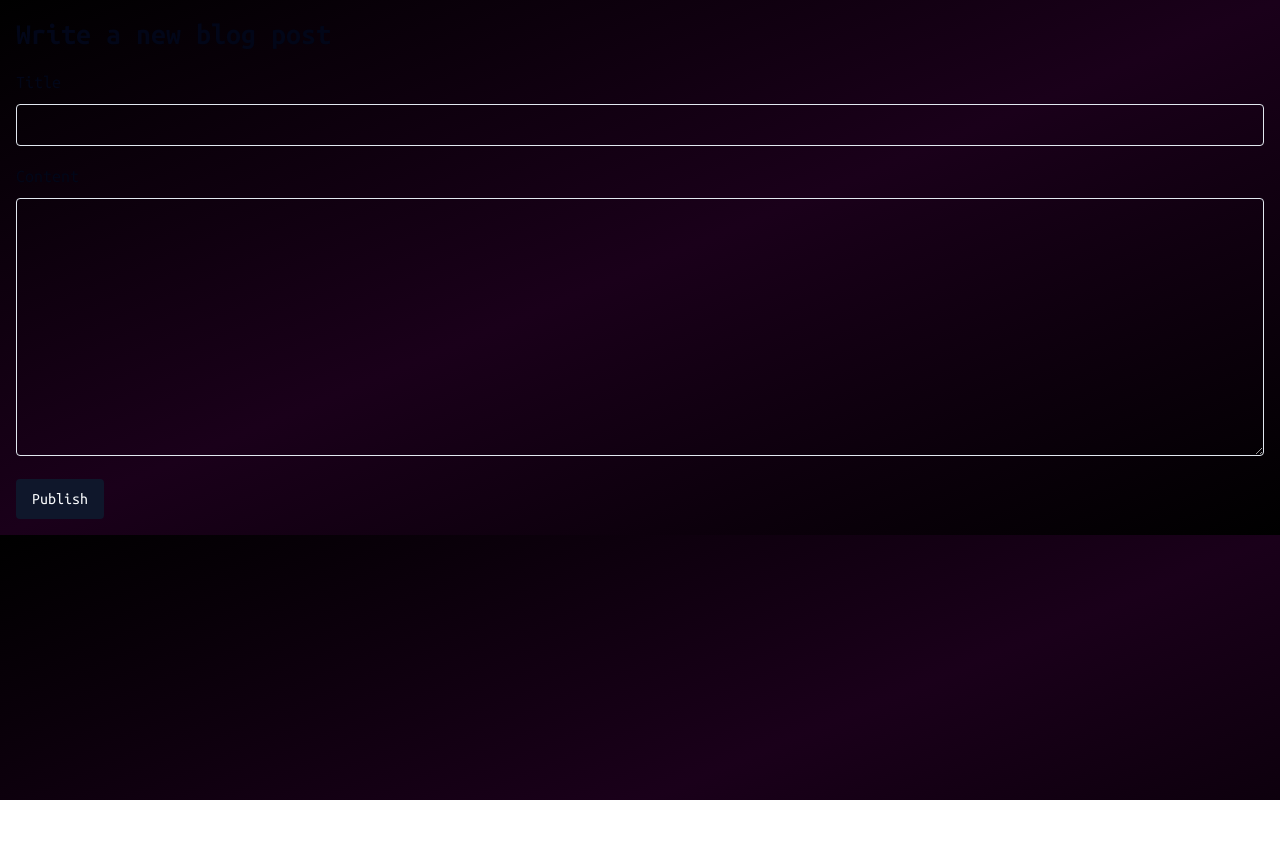
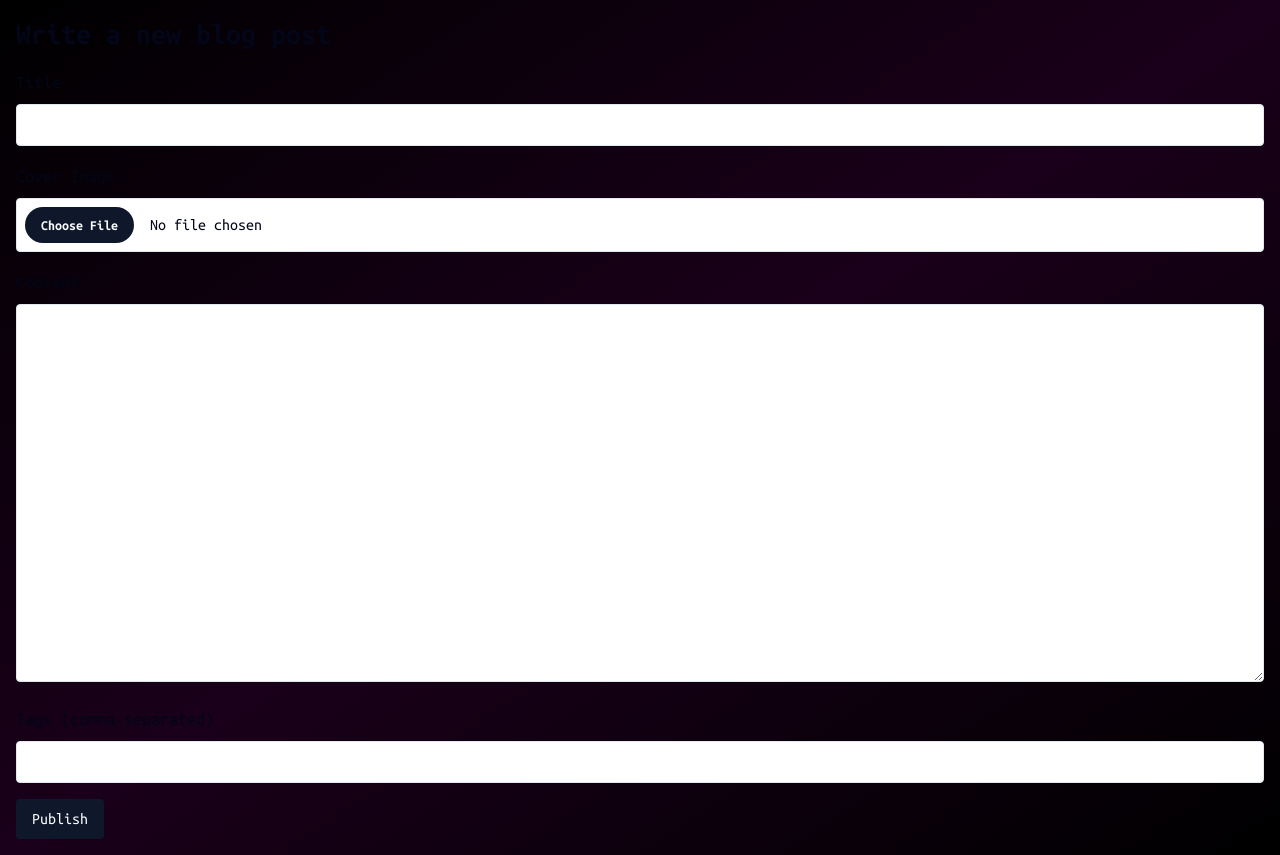
Before and after one commit to GautamRaj-1200/gautam-blogs, a Next.js app: page /write in a window 1280 px wide. Before the commit the page ends 800 px from the top, so only its background shows below. Built offline with nearby package versions, Linux system fonts and the light colour scheme.

Commit message:
modify write page

```diff
--- a/src/app/write/page.tsx
+++ b/src/app/write/page.tsx
@@ -1,6 +1,43 @@
-import React from "react";
+"use client";
+
+import React, { useState } from "react";
+import Image from "next/image";
 
 const WritePage = () => {
+  const [coverPreview, setCoverPreview] = useState<string | null>(null);
+  const [tags, setTags] = useState("");
+  const [tagsError, setTagsError] = useState<string | null>(null);
+
+  const handleFileChange = (event: React.ChangeEvent<HTMLInputElement>) => {
+    const file = event.target.files?.[0];
+    if (file) {
+      setCoverPreview(URL.createObjectURL(file));
+    } else {
+      setCoverPreview(null);
+    }
+  };
+
+  const handleTagsChange = (event: React.ChangeEvent<HTMLInputElement>) => {
+    const value = event.target.value;
+    setTags(value);
+
+    //- Allow empty input
+    if (value.trim() === "") {
+      setTagsError(null);
+      return;
+    }
+
+    //- Validation for comma-separated tags
+    const tagsArray = value.split(",").map((tag) => tag.trim());
+    if (tagsArray.some((tag) => tag === "")) {
+      setTagsError(
+        "Tags cannot be empty. Please provide a valid, comma-separated list."
+      );
+    } else {
+      setTagsError(null);
+    }
+  };
+
   return (
     <div className="container mx-auto p-4">
       <h1 className="text-3xl font-bold mb-4">Write a new blog post</h1>
@@ -13,9 +50,36 @@ const WritePage = () => {
             type="text"
             id="title"
             name="title"
-            className="w-full p-2 border rounded"
+            className="w-full p-2 border rounded bg-background"
           />
         </div>
+        <div className="mb-4">
+          <label
+            htmlFor="coverImage"
+            className="block text-lg font-medium mb-2"
+          >
+            Cover Image
+          </label>
+          <input
+            type="file"
+            id="coverImage"
+            name="coverImage"
+            accept="image/*"
+            onChange={handleFileChange}
+            className="w-full p-2 border rounded bg-background file:mr-4 file:py-2 file:px-4 file:rounded-full file:border-0 file:text-sm file:font-semibold file:bg-primary file:text-primary-foreground hover:file:bg-primary/90"
+          />
+        </div>
+        {coverPreview && (
+          <div className="mb-4">
+            <Image
+              src={coverPreview}
+              alt="Cover image preview"
+              width={400}
+              height={200}
+              className="rounded-lg object-cover"
+            />
+          </div>
+        )}
         <div className="mb-4">
           <label htmlFor="content" className="block text-lg font-medium mb-2">
             Content
@@ -23,9 +87,25 @@ const WritePage = () => {
           <textarea
             id="content"
             name="content"
-            rows={10}
-            className="w-full p-2 border rounded"
+            rows={15}
+            className="w-full p-2 border rounded bg-background"
           ></textarea>
+        </div>
+        <div className="mb-4">
+          <label htmlFor="tags" className="block text-lg font-medium mb-2">
+            Tags (comma-separated)
+          </label>
+          <input
+            type="text"
+            id="tags"
+            name="tags"
+            value={tags}
+            onChange={handleTagsChange}
+            className="w-full p-2 border rounded bg-background"
+          />
+          {tagsError && (
+            <p className="text-red-500 text-sm mt-1">{tagsError}</p>
+          )}
         </div>
         <button
           type="submit"
```
